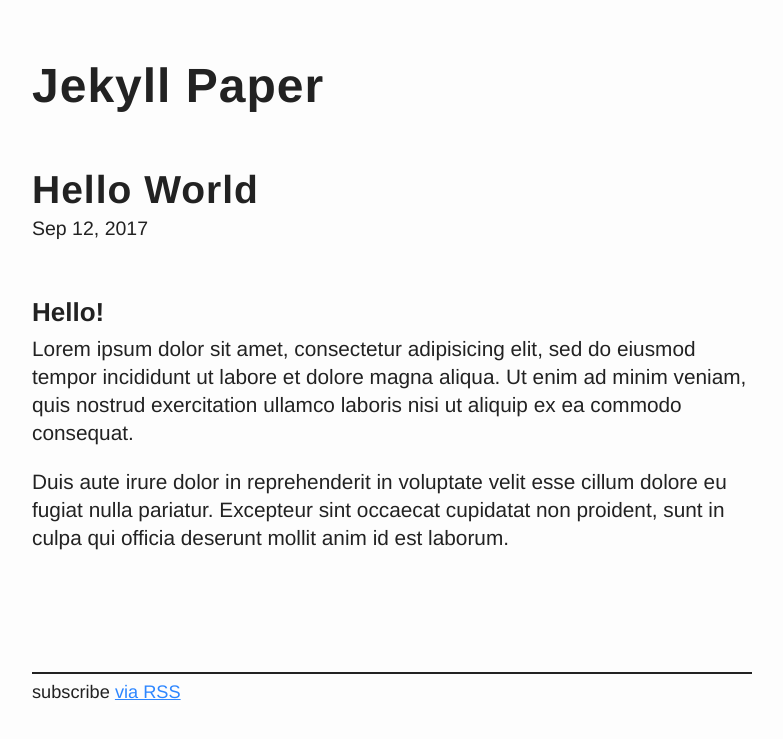
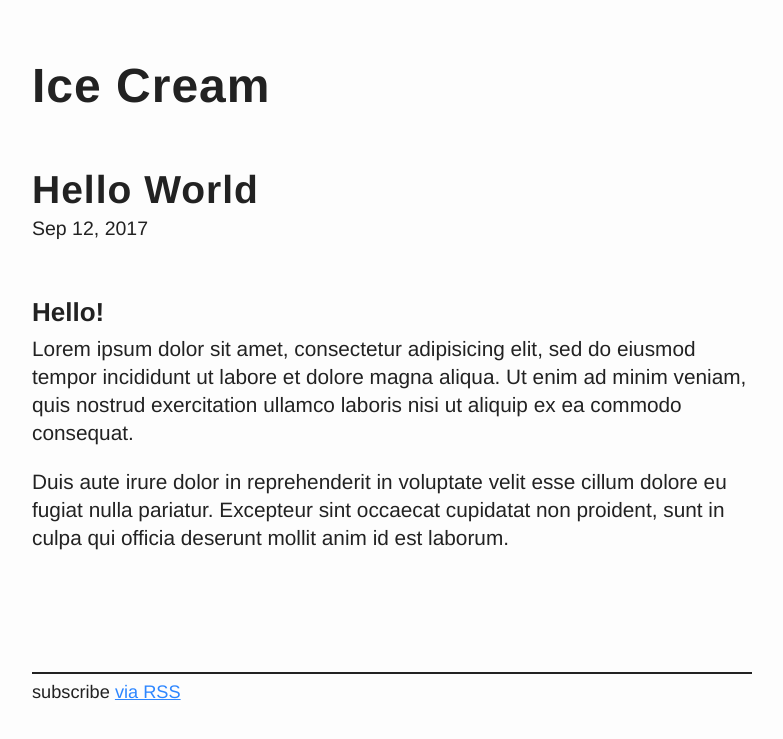
Before and after one commit to GSA/ice-cream, a Jekyll site: the page built from _posts/2017-09-11-hello-world.md, in a window 1280 px wide. Shown: the top 739 px of the page, without its empty margins (248-1031 px from the left). Built offline with Jekyll 4.4.1, drawn with Linux system fonts in a browser that asks for light colours.

Commit message:
config update

```diff
--- a/_config.yml
+++ b/_config.yml
@@ -13,7 +13,7 @@
 # you will see them accessed via {{ site.title }}, {{ site.email }}, and so on.
 # You can create any custom variable you would like, and they will be accessible
 # in the templates via {{ site.myvariable }}.
-title: Jekyll Paper
+title: Ice Cream
 email: jeremy.zilar@gsa.gov
 description: > # this means to ignore newlines until "baseurl:"
   Write an awesome description for your new site here. You can edit this
@@ -21,12 +21,12 @@ description: > # this means to ignore newlines until "baseurl:"
   Google search results) and in your feed.xml site description.
 baseurl: "/" # the subpath of your site, e.g. /blog
 url: "" # the base hostname & protocol for your site, e.g. http://example.com
-twitter_username: jekyllrb
-github_username:  jekyll
+twitter_username: jeremyzilar
+github_username:  jeremyzilar
 
 # Build settings
 markdown: kramdown
-theme: minima
+# theme: ice-cream
 plugins:
   - jekyll-feed
 
```
